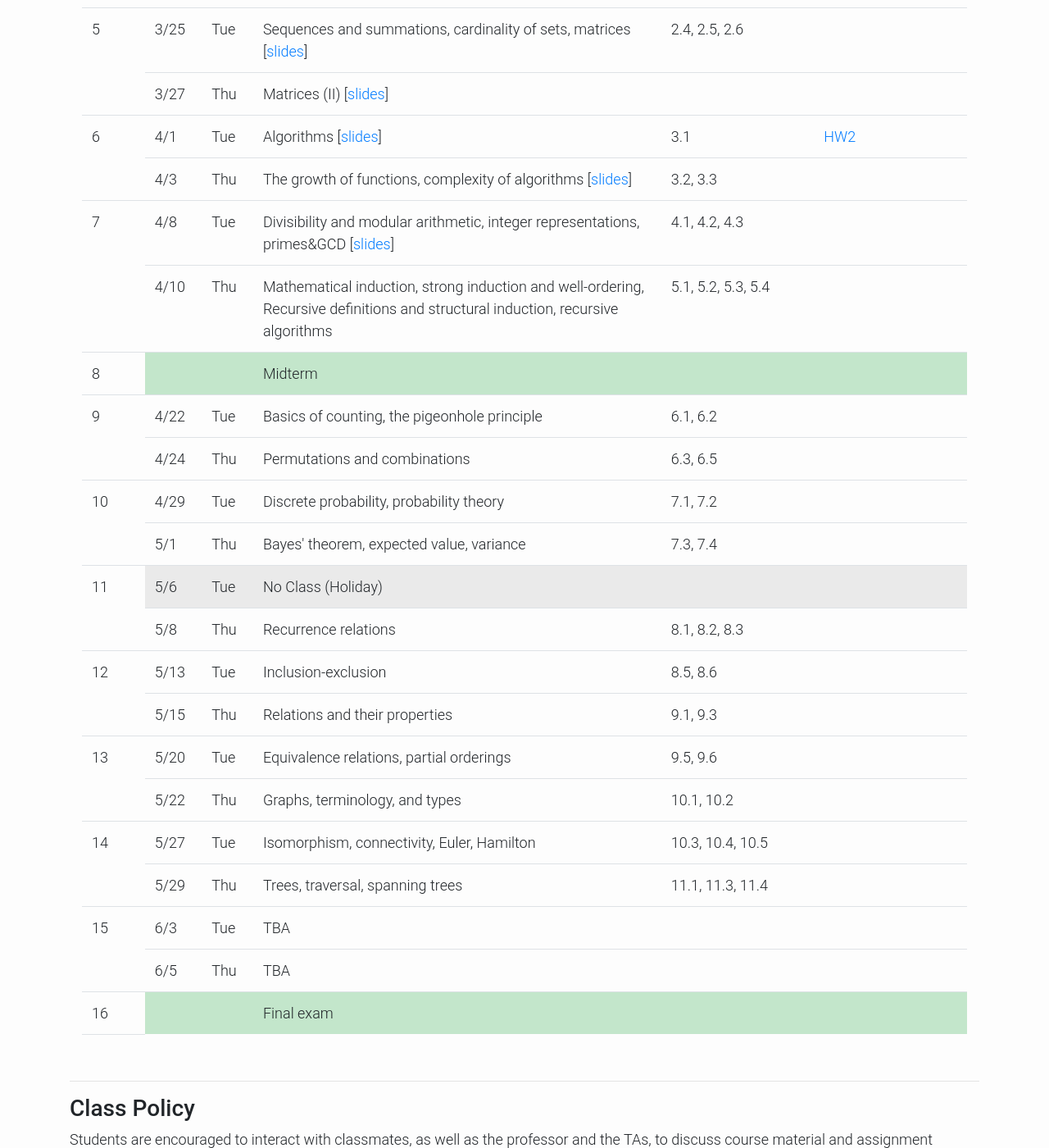
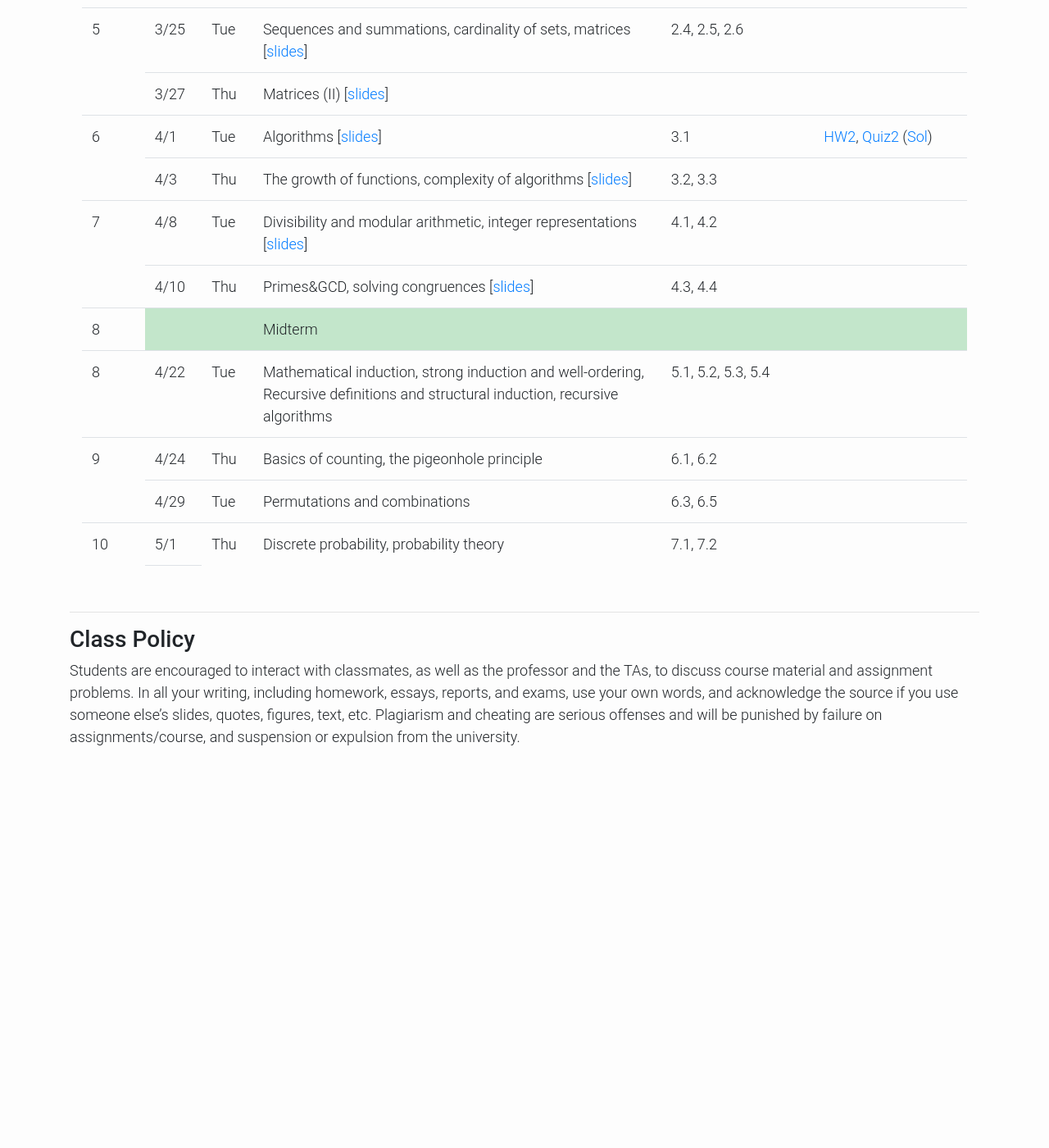
Before and after one commit to kaist-ee213/kaist-ee213.github.io, a Jekyll site: the page built from index.html, in a window 1280 px wide and 1400 px high, scrolled down 1744 px. Shown: the whole window at 82% size. Built offline with Jekyll 4.4.1, drawn with Linux system fonts in a browser that asks for light colours; the list of posts is cut into pages by our own code; after the commit the page ends 2672 px from its top, so only the background shows below that.

Commit message:
add slide 12

```diff
--- a/index.html
+++ b/index.html
@@ -197,7 +197,7 @@ Much of the basic discrete mathematical tools useful in electrical and computer
             <td>Thu</td>
             <td>Sets, Set operations, Functions [<a href="https://drive.google.com/file/d/1Wa3Sy9LBAWYA1M5PEzvxOh2P00i1PBxf/view?usp=sharing", target="_blank">slides</a>]</td>
             <td>2.1, 2.2, 2.3</td>
-            <td></td>
+            <td><a href="https://drive.google.com/file/d/1_fqGkHAuS147blTGWjco0x2uU7Of807Y/view?usp=drive_link", target="_blank">Quiz1</a> (<a href="https://drive.google.com/file/d/1lv4lEon2FWVxHA1Z9lJxkS9bnsQ1qikn/view?usp=sharing", target="_blank">Sol</a>)</td>
         </tr>
         <tr>
             <td rowspan="2">5</td>
@@ -220,7 +220,7 @@ Much of the basic discrete mathematical tools useful in electrical and computer
             <td>Tue</td>
             <td>Algorithms [<a href="https://drive.google.com/file/d/1CUBA5oUQNmRZ6B2q5YzPaq6_WLkjqIS1/view?usp=sharing", target="_blank">slides</a>]</td>
             <td>3.1</td>
-            <td><a href="https://drive.google.com/file/d/1u0qL29cBaQdjh7MIwogSBqlxmUUlX7hu/view?usp=sharing", target="_blank">HW2</a></td>
+            <td><a href="https://drive.google.com/file/d/1u0qL29cBaQdjh7MIwogSBqlxmUUlX7hu/view?usp=sharing", target="_blank">HW2</a>, <a href="https://drive.google.com/file/d/1syh7cWumtO9azOXZnz-0lJtU1WDmA-4c/view?usp=sharing", target="_blank">Quiz2</a> (<a href="https://drive.google.com/file/d/1Y_KFRJU7A4kWlDezkO_usj1wIH6kIXo9/view?usp=sharing", target="_blank">Sol</a>)</td>
         </tr>
         <tr>
             <td>4/3</td>
@@ -233,15 +233,15 @@ Much of the basic discrete mathematical tools useful in electrical and computer
             <td rowspan="2">7</td>
             <td>4/8</td>
             <td>Tue</td>
-            <td>Divisibility and modular arithmetic, integer representations, primes&GCD [<a href="https://drive.google.com/file/d/1BEuXoXs5m8HpaIF8xCe_DYTo4IUBEQDE/view?usp=sharing", target="_blank">slides</a>]</td>
-            <td>4.1, 4.2, 4.3</td>
+            <td>Divisibility and modular arithmetic, integer representations [<a href="https://drive.google.com/file/d/1BEuXoXs5m8HpaIF8xCe_DYTo4IUBEQDE/view?usp=sharing", target="_blank">slides</a>]</td>
+            <td>4.1, 4.2</td>
             <td></td>
         </tr>
         <tr>
             <td>4/10</td>
             <td>Thu</td>
-            <td>Mathematical induction, strong induction and well-ordering, Recursive definitions and structural induction, recursive algorithms</td>
-            <td>5.1, 5.2, 5.3, 5.4</td>
+            <td>Primes&GCD, solving congruences [<a href="https://drive.google.com/file/d/1XznBzSY0JppvLIQCxRX62ry-9h5RChJg/view?usp=sharing", target="_blank">slides</a>]</td>
+            <td>4.3, 4.4</td>
             <td></td>
         </tr>
         <tr>
@@ -250,34 +250,41 @@ Much of the basic discrete mathematical tools useful in electrical and computer
             <td class="table-success" colspan="1"></td>
             <td class="table-success" colspan="2">Midterm</td>
             <td class="table-success" colspan="1"></td>
-
+        </tr>
+        <tr>
+            <td rowspane="2">8</td>
+            <td>4/22</td>
+            <td>Tue</td>
+            <td>Mathematical induction, strong induction and well-ordering, Recursive definitions and structural induction, recursive algorithms</td>
+            <td>5.1, 5.2, 5.3, 5.4</td>
+            <td></td>
         </tr>
         <tr>
             <td rowspan="2">9</td>
-            <td>4/22</td>
-            <td>Tue</td>
+            <td>4/24</td>
+            <td>Thu</td>
             <td>Basics of counting, the pigeonhole principle</td>
             <td>6.1, 6.2</td>
             <td></td>
         </tr>
         <tr>
-            <td>4/24</td>
-            <td>Thu</td>
+            <td>4/29</td>
+            <td>Tue</td>
             <td>Permutations and combinations</td>
             <td>6.3, 6.5</td>
             <td></td>
         </tr>
         <tr>
             <td rowspan="2">10</td>
-            <td>4/29</td>
-            <td>Tue</td>
+            <td>5/1</td>
+            <td>Thu</td>
             <td>Discrete probability, probability theory</td>
             <td>7.1, 7.2</td>
             <td></td>
         </tr>
-        <tr>
-            <td>5/1</td>
-            <td>Thu</td>
+        <!-- <tr>
+            <td>5/</td>
+            <td>Tue</td>
             <td>Bayes' theorem, expected value, variance</td>
             <td>7.3, 7.4</td>
             <td></td>
@@ -363,7 +370,7 @@ Much of the basic discrete mathematical tools useful in electrical and computer
             <td class="table-success" colspan="1"></td>
             <td class="table-success" colspan="2">Final exam</td>
             <td class="table-success" colspan="1"></td>
-        </tr>
+        </tr> -->
         <tr>
             <td></td>
         </tr>
```
